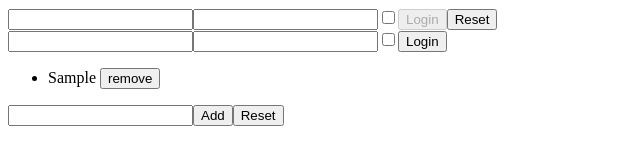
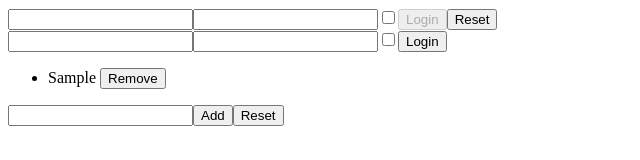
Before and after one commit to Marius0092/react-exercises, a React (Create React App) app: page / in a window 1280 px wide. Both pictures are taken after typing "Sample" into the empty fields and a click on the button "Add". Shown: the top 160 px of the page, without its empty margins (0-640 px from the left). Built offline with nearby package versions, Linux system fonts and the light colour scheme.

Commit message:
lists-06

```diff
--- a/src/TodoList.js
+++ b/src/TodoList.js
@@ -37,7 +37,7 @@
         return (
             <div>
                 <ul>
-                    {this.state.items.map((items, index) => <li key={index}>{items} <button type="button" onClick={() => {this.handleRemove(items)}}>remove</button></li>)}
+                    {this.state.items.map((item, index) => <li key={index}>{item} <button type="button" onClick={() => {this.handleRemove(item)}}>Remove</button></li>)}
                 </ul>
                 <div>
                     <input name='todo' type='text' onChange={this.handleInput} value={this.state.newItem}></input>
```
